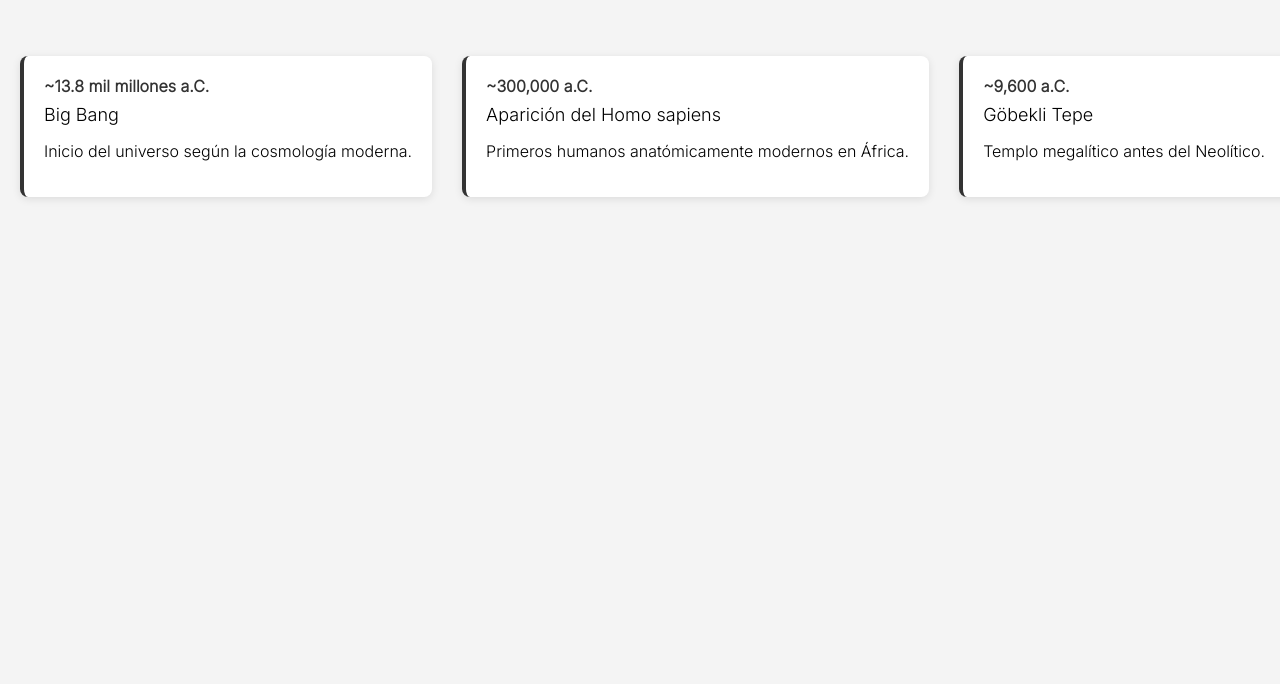
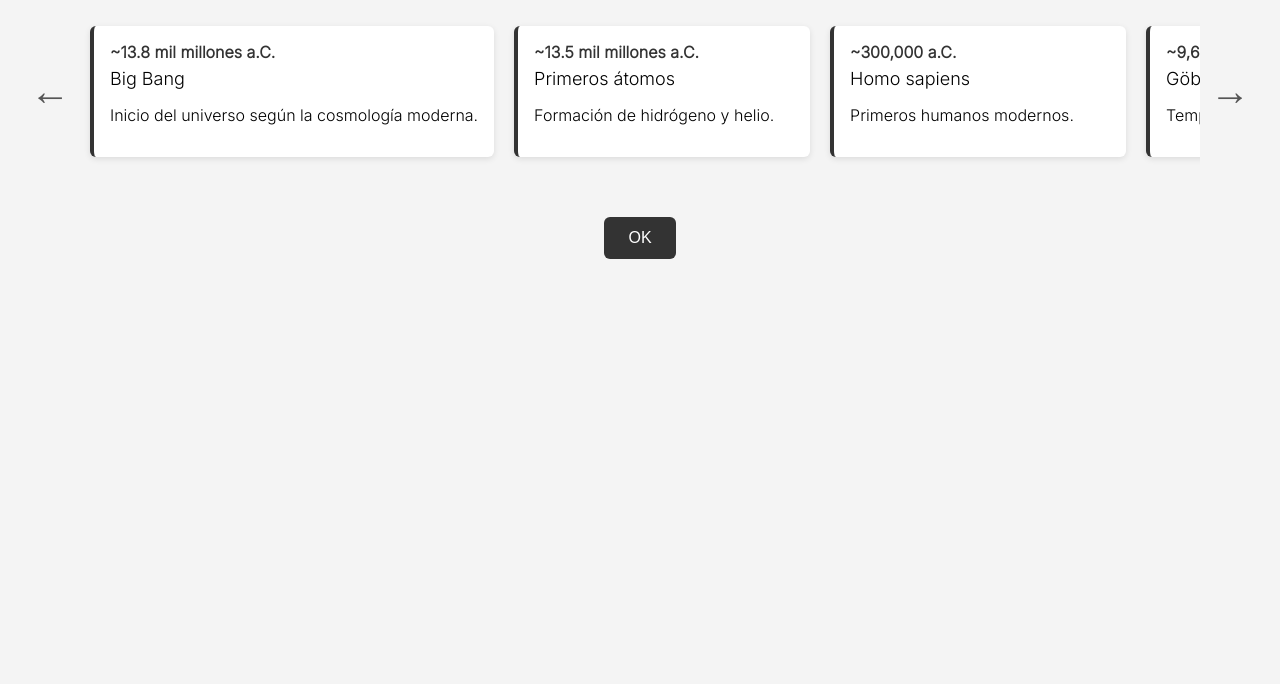
Before and after one commit to RafaelMartinNafarrateRiggs/Hello, a plain HTML site: page timeline.html in a window 1280 px wide. Shown: the part 116-800 px from the top of the page. Drawn offline with Linux system fonts and the light colour scheme.

Commit message:
timeline.html

```diff
--- a/timeline.html
+++ b/timeline.html
@@ -1,42 +1,64 @@
 <!DOCTYPE html>
 <html lang="es">
 <head>
-  <meta charset="UTF-8">
-  <meta name="viewport" content="width=device-width, initial-scale=1">
-  <title>Línea del Tiempo Horizontal</title>
+  <meta charset="UTF-8" />
+  <meta name="viewport" content="width=device-width, initial-scale=1.0"/>
+  <title>Línea del Tiempo</title>
   <link href="https://fonts.googleapis.com/css2?family=Inter:wght@300&display=swap" rel="stylesheet">
   <style>
     body {
       margin: 0;
       font-family: 'Inter', sans-serif;
       background: #f4f4f4;
-      overflow-x: hidden;
+      overflow: hidden;
     }
 
     h1 {
       text-align: center;
-      padding: 40px 20px 10px;
+      padding: 30px 20px 10px;
       font-weight: 300;
-      font-size: 32px;
+      font-size: 28px;
+    }
+
+    .timeline-wrapper {
+      position: relative;
+      display: flex;
+      align-items: center;
+      justify-content: center;
+      padding: 20px;
+    }
+
+    .arrow {
+      font-size: 40px;
+      background: none;
+      border: none;
+      cursor: pointer;
+      color: #555;
+      padding: 10px;
+      transition: transform 0.2s ease;
+    }
+
+    .arrow:hover {
+      transform: scale(1.2);
     }
 
     .timeline-container {
       display: flex;
-      overflow-x: auto;
-      padding: 40px 20px;
-      gap: 30px;
-      scroll-snap-type: x mandatory;
+      overflow-x: hidden;
+      scroll-behavior: smooth;
+      gap: 20px;
+      padding: 10px;
+      width: 90%;
     }
 
     .evento {
-      min-width: 300px;
+      min-width: 260px;
       background: #fff;
       border-left: 4px solid #333;
-      padding: 20px;
-      box-shadow: 0 2px 8px rgba(0,0,0,0.1);
+      padding: 16px;
+      box-shadow: 0 2px 6px rgba(0,0,0,0.1);
+      border-radius: 6px;
       flex-shrink: 0;
-      scroll-snap-align: center;
-      border-radius: 8px;
     }
 
     .evento a {
@@ -45,54 +67,82 @@
       font-weight: bold;
     }
 
-    .evento a:hover {
-      text-decoration: underline;
-    }
-
     .evento .fecha {
       color: #666;
-      margin-bottom: 8px;
+      margin-bottom: 6px;
     }
 
     .evento .titulo {
       font-size: 18px;
-      margin-bottom: 6px;
+      margin-bottom: 4px;
+    }
+
+    .volver {
+      display: block;
+      margin: 30px auto;
+      padding: 12px 24px;
+      font-size: 16px;
+      background: #333;
+      color: #fff;
+      border: none;
+      border-radius: 6px;
+      cursor: pointer;
+      transition: background 0.3s ease;
+    }
+
+    .volver:hover {
+      background: #555;
     }
   </style>
 </head>
 <body>
   <h1>Línea del Tiempo: De las Estrellas a la Historia</h1>
 
-  <div class="timeline-container">
+  <div class="timeline-wrapper">
+    <button class="arrow" onclick="scrollTimeline(-1)">&#8592;</button>
+    <div class="timeline-container" id="timeline">
       <div class="evento">
         <div class="fecha"><a href="eventos/bigbang.html">~13.8 mil millones a.C.</a></div>
         <div class="titulo">Big Bang</div>
         <p>Inicio del universo según la cosmología moderna.</p>
       </div>
-
+      <div class="evento">
+        <div class="fecha"><a href="eventos/atomos.html">~13.5 mil millones a.C.</a></div>
+        <div class="titulo">Primeros átomos</div>
+        <p>Formación de hidrógeno y helio.</p>
+      </div>
       <div class="evento">
         <div class="fecha"><a href="eventos/homo-sapiens.html">~300,000 a.C.</a></div>
-      <div class="titulo">Aparición del Homo sapiens</div>
-      <p>Primeros humanos anatómicamente modernos en África.</p>
+        <div class="titulo">Homo sapiens</div>
+        <p>Primeros humanos modernos.</p>
       </div>
-
       <div class="evento">
         <div class="fecha"><a href="eventos/gobekli.html">~9,600 a.C.</a></div>
         <div class="titulo">Göbekli Tepe</div>
-      <p>Templo megalítico antes del Neolítico.</p>
+        <p>Templo megalítico preagrícola.</p>
       </div>
-
       <div class="evento">
         <div class="fecha"><a href="eventos/jesus.html">~4 a.C. – 30 d.C.</a></div>
         <div class="titulo">Jesús de Nazaret</div>
-      <p>Figura histórica con impacto religioso y arqueológico.</p>
+        <p>Figura histórica con impacto global.</p>
       </div>
-
       <div class="evento">
         <div class="fecha"><a href="eventos/2025.html">2025</a></div>
         <div class="titulo">Presente</div>
-      <p>Inteligencia Artificial, exploración espacial y cambio climático.</p>
+        <p>IA, cambio climático, exploración espacial.</p>
       </div>
     </div>
+    <button class="arrow" onclick="scrollTimeline(1)">&#8594;</button>
+  </div>
+
+  <button class="volver" onclick="location.href='index.html'">OK</button>
+
+  <script>
+    function scrollTimeline(direction) {
+      const container = document.getElementById('timeline');
+      const scrollAmount = 320;
+      container.scrollBy({ left: direction * scrollAmount, behavior: 'smooth' });
+    }
+  </script>
 </body>
 </html>
```
Lines whose indentation alone changed are shown as unchanged.
